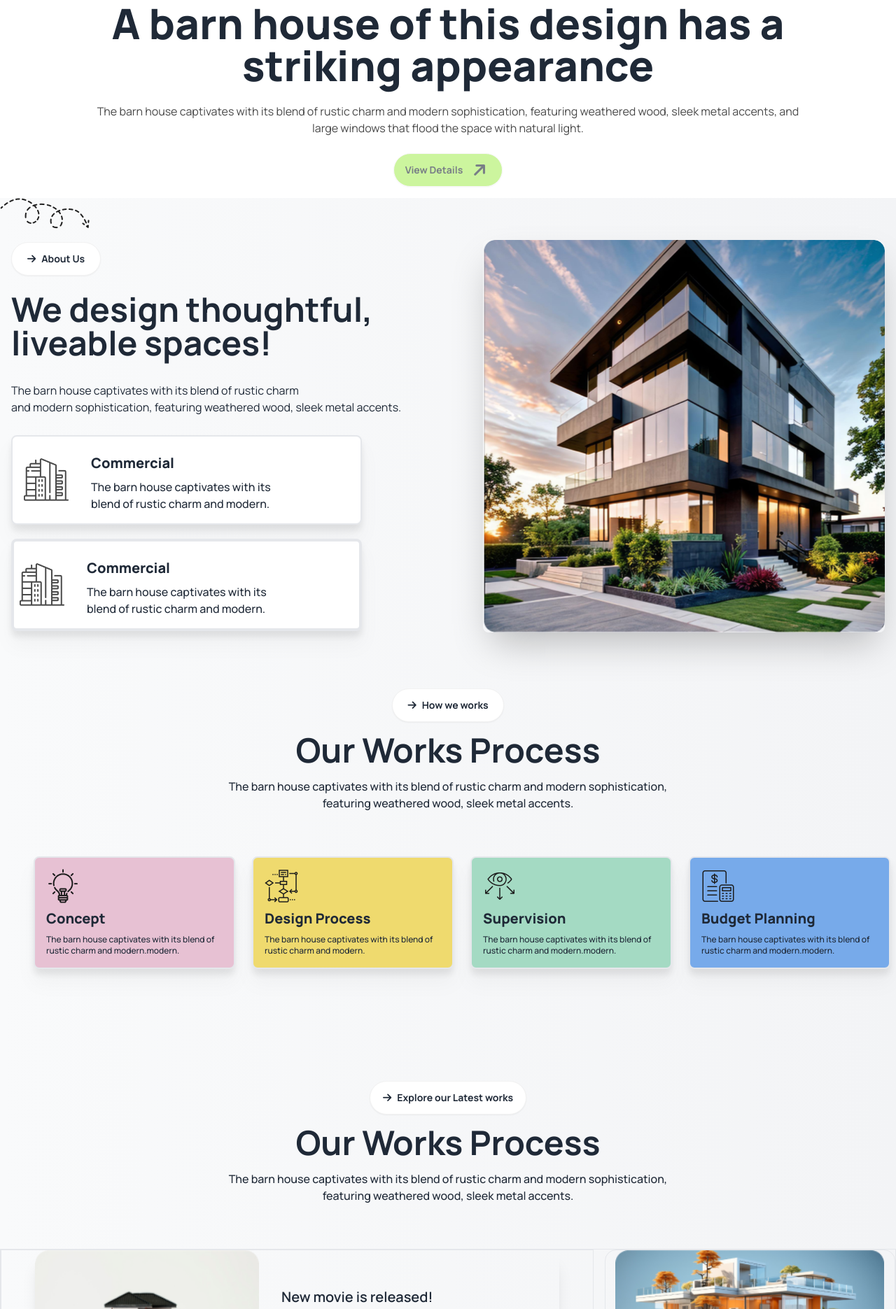
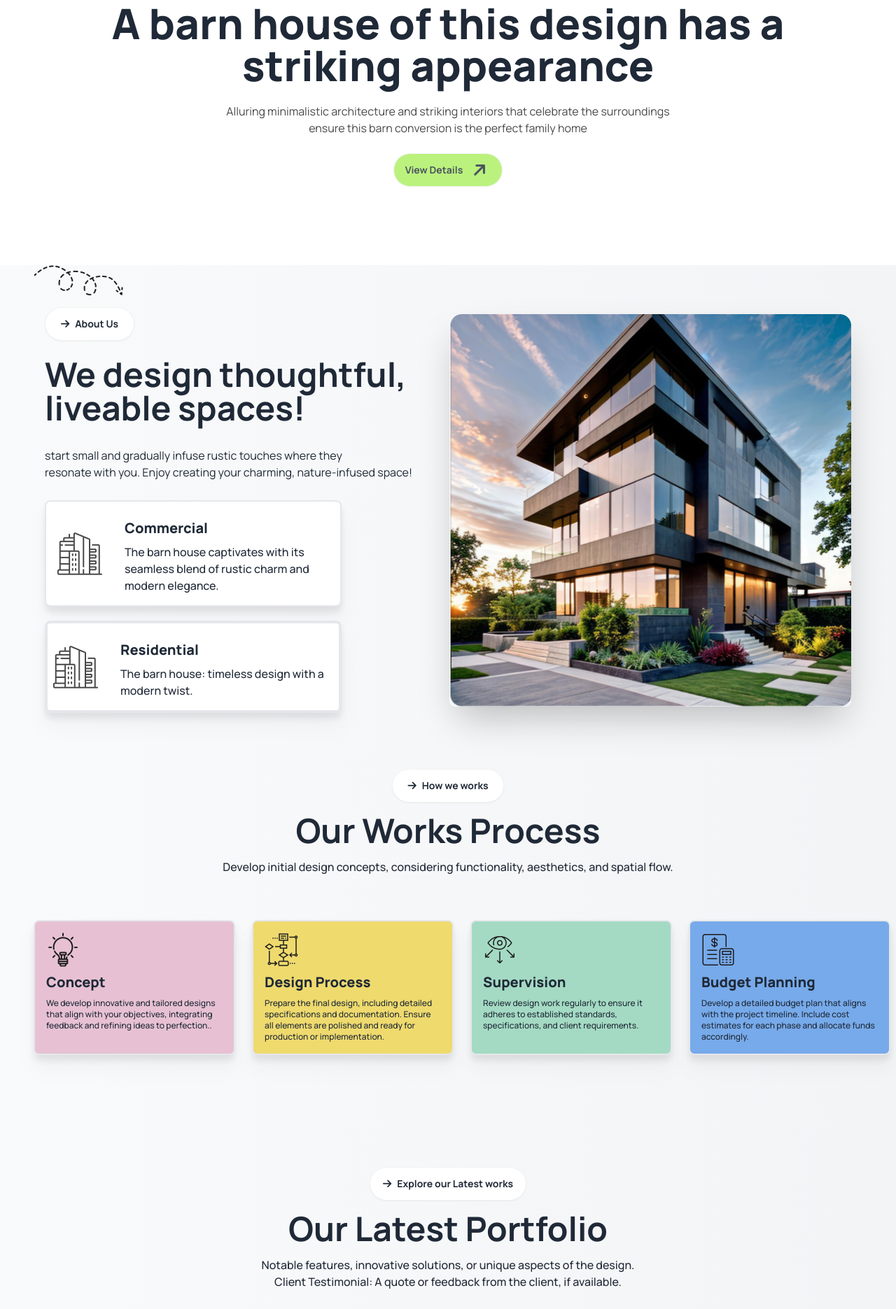
Before and after one commit to ShahJamal6160/Batch-10-Assignment-3, a plain HTML site: page index.html in a window 1280 px wide. Shown: the part 463-2334 px from the top of the page at 70% size. Drawn offline with nearby package versions, Linux system fonts and the light colour scheme.

Commit message:
Update All section

```diff
--- a/index.html
+++ b/index.html
@@ -44,7 +44,7 @@
 </head>
 <body class="font-manrope">
 
-       <Header class="md:container mx-auto">
+       <Header class="md:container mx-auto mb-24">
 
         <!-- navber start -->
         <div class="navbar">
@@ -141,10 +141,10 @@
               <div class="max-w-5xl">
                 <h1 class="text-6xl font-extrabold">A barn house of this design has a striking appearance</h1>
                 <p class="py-6 text-[#494949]">
-                    The barn house captivates with its blend of rustic charm and modern sophistication, featuring weathered wood, sleek metal accents, and large windows that flood the space with natural light.
+                  Alluring minimalistic architecture and striking interiors that celebrate the surroundings <br> ensure this barn conversion is the perfect family home
                 </p>
 
-                <a class="btn bg-[#ABEF5F] opacity-60 rounded-full font-bold">View Details  <i class="w-8 h-8 text-2xl fa-solid fa-arrow-right bg-[#ABEF5F] -rotate-45  rounded-full "></i> </a>
+                <a class="btn bg-[#ABEF5F] opacity-80 rounded-full font-bold">View Details  <i class="w-8 h-8 text-2xl fa-solid fa-arrow-right bg-[#ABEF5F] -rotate-45  rounded-full "></i> </a>
             </div>
           </div>
 
@@ -153,7 +153,7 @@
        <main class=" bg-gradient-to-r from-gray-50 to-gray-100  ">
 
           <!-- Design Section -->
-          <section  class=" md:container mx-auto">
+          <section  class=" md:container mx-auto px-12">
 
 
             <div class=" hidden lg:block">
@@ -174,8 +174,7 @@
                   <h1 class="text-4xl lg:text-5xl font-bold py-6">We design thoughtful, liveable spaces!</h1>
 
                   <p class="py-2">
-                    The barn house captivates with its blend of rustic charm <br> and
-                    modern sophistication, featuring weathered wood, sleek metal accents.
+                    start small and gradually infuse rustic touches where they <br> resonate with you. Enjoy creating your charming, nature-infused space!
                   </p>
 
                   <div class="lg:w-4/5 my-5 bg-white flex gap-8 text-left items-center px-4 py-4 border-2 drop-shadow-xl rounded-lg">
@@ -183,16 +182,16 @@
                       <div>
                         <h3 class="text-xl font-extrabold py-2">Commercial</h3>
 
-                        <p class="font-medium">The barn house captivates with its <br> blend of rustic charm and modern.</p>
+                        <p class="font-medium">The barn house captivates with its seamless blend of rustic charm and modern elegance.</p>
                       </div>
                   </div>
 
                   <div class="lg:w-4/5 bg-white flex gap-8 text-left items-center px-2 py-4 border-4 drop-shadow-xl rounded-lg">
                     <img  src="assets/commercial.png" alt="Commercial">
                     <div>
-                      <h3 class="text-xl font-extrabold py-2">Commercial</h3>
+                      <h3 class="text-xl font-extrabold py-2">Residential</h3>
 
-                      <p class="font-medium">The barn house captivates with its <br> blend of rustic charm and modern.</p>
+                      <p class="font-medium">The barn house: timeless design with a modern twist.</p>
                     </div>
                 </div>
 
@@ -214,7 +213,7 @@
                       <button class="btn w-40 bg-white rounded-3xl font-bold"> <i class="fa-solid fa-arrow-right"></i> How we works</button>
 
                           <h1 class="text-5xl font-bold py-4">Our Works Process</h1>
-                          <p class="lg:font-medium">The barn house captivates with its blend of rustic charm and modern sophistication, <br> featuring weathered wood, sleek metal accents.</p>
+                          <p class="lg:font-medium">Develop initial design concepts, considering functionality, aesthetics, and spatial flow.</p>
                     </div>
 
 
@@ -225,7 +224,7 @@
                                     <div>
                                       <h3 class="text-xl font-extrabold py-2">Concept</h3>
 
-                                      <p class="font-medium text-xs">The barn house captivates with its blend of rustic charm and modern.modern.</p>
+                                      <p class="font-medium text-xs">We develop innovative and tailored designs that align with your objectives, integrating feedback and refining ideas to perfection..</p>
                                     </div>
                                   </div>
 
@@ -235,7 +234,7 @@
                                   <div>
                                     <h3 class="text-xl font-extrabold py-2">Design Process</h3>
 
-                                    <p class="font-medium text-xs">The barn house captivates with its blend of rustic charm and modern.</p>
+                                    <p class="font-medium text-xs">Prepare the final design, including detailed specifications and documentation. Ensure all elements are polished and ready for production or implementation.</p>
                                   </div>
                                 </div>
 
@@ -245,7 +244,7 @@
                               <div>
                                 <h3 class="text-xl font-extrabold py-2">Supervision</h3>
 
-                                <p class="font-medium text-xs">The barn house captivates with its blend of rustic charm and modern.modern.</p>
+                                <p class="font-medium text-xs">Review design work regularly to ensure it adheres to established standards, specifications, and client requirements.</p>
                               </div>
                             </div>
 
@@ -255,7 +254,7 @@
                             <div>
                               <h3 class="text-xl font-extrabold py-2">Budget Planning</h3>
 
-                              <p class="font-medium text-xs">The barn house captivates with its blend of rustic charm and modern.modern.</p>
+                              <p class="font-medium text-xs">Develop a detailed budget plan that aligns with the project timeline. Include cost estimates for each phase and allocate funds accordingly.</p>
                             </div>
                         </div>
 
@@ -270,10 +269,10 @@
           <section class=" mb-24">
 
             <div class="text-center py-16">
-                      <button class="btn w-56 bg-white rounded-3xl font-bold"> <i class="fa-solid fa-arrow-right"></i> Explore our Latest works</button>
+                      <button class="btn w-56 bg-white rounded-3xl font-bold"> <i class="fa-solid fa-arrow-right"></i>  Explore our Latest works</button>
 
-                  <h1 class="text-5xl font-bold py-4">Our Works Process</h1>
-                  <p class="lg:font-medium">The barn house captivates with its blend of rustic charm and modern sophistication, <br> featuring weathered wood, sleek metal accents.</p>
+                  <h1 class="text-5xl font-bold py-4">Our Latest Portfolio</h1>
+                  <p class="lg:font-medium">Notable features, innovative solutions, or unique aspects of the design. <br> Client Testimonial: A quote or feedback from the client, if available.</p>
             </div>
 
                   <div class="container mx-auto grid lg:grid-cols-3 gap-4 border border-5">
@@ -347,7 +346,7 @@
                           <h1 class="my-6 text-5xl font-bold">Read Our Articles and News</h1>
 
                           <p class="">
-                            The barn house captivates with its blend of rustic charm and modern sophistication, <br> featuring weathered wood, sleek metal accents
+                            Color can dramatically affect the mood and feel of a room. Learn how to choose furniture <br> colors that complement your existing decor, enhance your space’s ambiance, <br> and reflect your personal style.
                           </p>
 
                         </div>
@@ -367,16 +366,16 @@
                                         <div class="card-body">
                                             <!-- date -->
                                                 <div class="flex flex-row items-center">
-                                                  <p class="text-sm "><i class="fa-solid fa-calendar-days"></i> August 25, 2024 </p>
+                                                  <p class="text-sm "><i class="fa-solid fa-calendar-days"></i> August 24, 2024 </p>
                                                     <div class="absolute ml-32 flex gap-1 items-center">
                                                       <img class="w-5 h-5" src="assets/user-icon-.webp" alt="Icon"> <h3>By Admin</h3>
                                                     </div>
                                                 </div>
 
                                              <!-- description -->
-                                              <p class="mb-2 text-xl font-extrabold">How to choose the furniture right  of your home.</p>
+                                              <p class="mb-2 text-xl font-extrabold">The right furniture transforms a house into a home.</p>
 
-                                              <p class="mb-4 text-sm font-medium">The barn house captivates with its blend of rustic charm and modern</p>
+                                              <p class="mb-4 text-sm font-medium">Creating homes that tell your story.</p>
                                                 <!-- btn -->
                                                  <div>
                                                   <button class="btn btn-ghost text-xl font-extrabold">  Read More <i class="w-8 h-8 text-2xl fa-solid fa-arrow-right bg-[#ABEF5F] -rotate-45  rounded-full "></i></button>
@@ -403,9 +402,9 @@
                                                 </div>
 
                                              <!-- description -->
-                                              <p class="mb-2 text-xl font-extrabold">How to choose the furniture right  of your home.</p>
+                                              <p class="mb-2 text-xl font-extrabold">Comfort and functionality: the foundation of perfect furniture selection.</p>
 
-                                              <p class="mb-4 text-sm font-medium">The barn house captivates with its blend of rustic charm and modern</p>
+                                              <p class="mb-4 text-sm font-medium">Spaces designed for living well.</p>
                                                 <!-- btn -->
                                                  <div>
                                                   <button class="btn btn-ghost text-xl font-extrabold">  Read More <i class="w-8 h-8 text-2xl fa-solid fa-arrow-right bg-[#ABEF5F] -rotate-45  rounded-full "></i></button>
@@ -425,16 +424,16 @@
                                       <div class="card-body">
                                           <!-- date -->
                                               <div class="flex flex-row items-center">
-                                                <p class="text-sm "><i class="fa-solid fa-calendar-days"></i> August 25, 2024 </p>
+                                                <p class="text-sm "><i class="fa-solid fa-calendar-days"></i> August 26, 2024 </p>
                                                   <div class="absolute ml-32 flex gap-1 items-center">
                                                     <img class="w-5 h-5" src="assets/user-icon-.webp" alt="Icon"> <h3>By Admin</h3>
                                                   </div>
                                               </div>
 
                                            <!-- description -->
-                                            <p class="mb-2 text-xl font-extrabold">How to choose the furniture right  of your home.</p>
+                                            <p class="mb-2 text-xl font-extrabold">Choosing the right furniture is about creating spaces where memories are made.</p>
 
-                                            <p class="mb-4 text-sm font-medium">The barn house captivates with its blend of rustic charm and modern</p>
+                                            <p class="mb-4 text-sm font-medium">Style your space, inspire your life.</p>
                                               <!-- btn -->
                                                <div>
                                                 <button class="btn btn-ghost text-xl font-extrabold">  Read More <i class="w-8 h-8 text-2xl fa-solid fa-arrow-right bg-[#ABEF5F] -rotate-45  rounded-full "></i></button>
@@ -455,7 +454,7 @@
                         <button class="btn w-40 rounded-3xl font-bold"> <i class="fa-solid    fa-arrow-right"></i> Let's Connect</button>
 
                             <h1 class="text-5xl font-bold py-4">Let’s Discuss Next Project</h1>
-                            <p class="lg:font-medium">The barn house captivates with its blend of rustic charm and modern sophistication, <br> featuring weathered wood, sleek metal accents.</p>
+                            <p class="lg:font-medium">Gather detailed requirements from all stakeholders. What are their needs, preferences, <br> and expectations?  This helps in aligning the project with their vision..</p>
                       </div>
 
 
@@ -488,7 +487,7 @@
 
 
                           </form>
-                          <fieldset class="w-96 border-5 border-red-600 ">Write your message here</fieldset>
+
 
                     </div>
 
```
